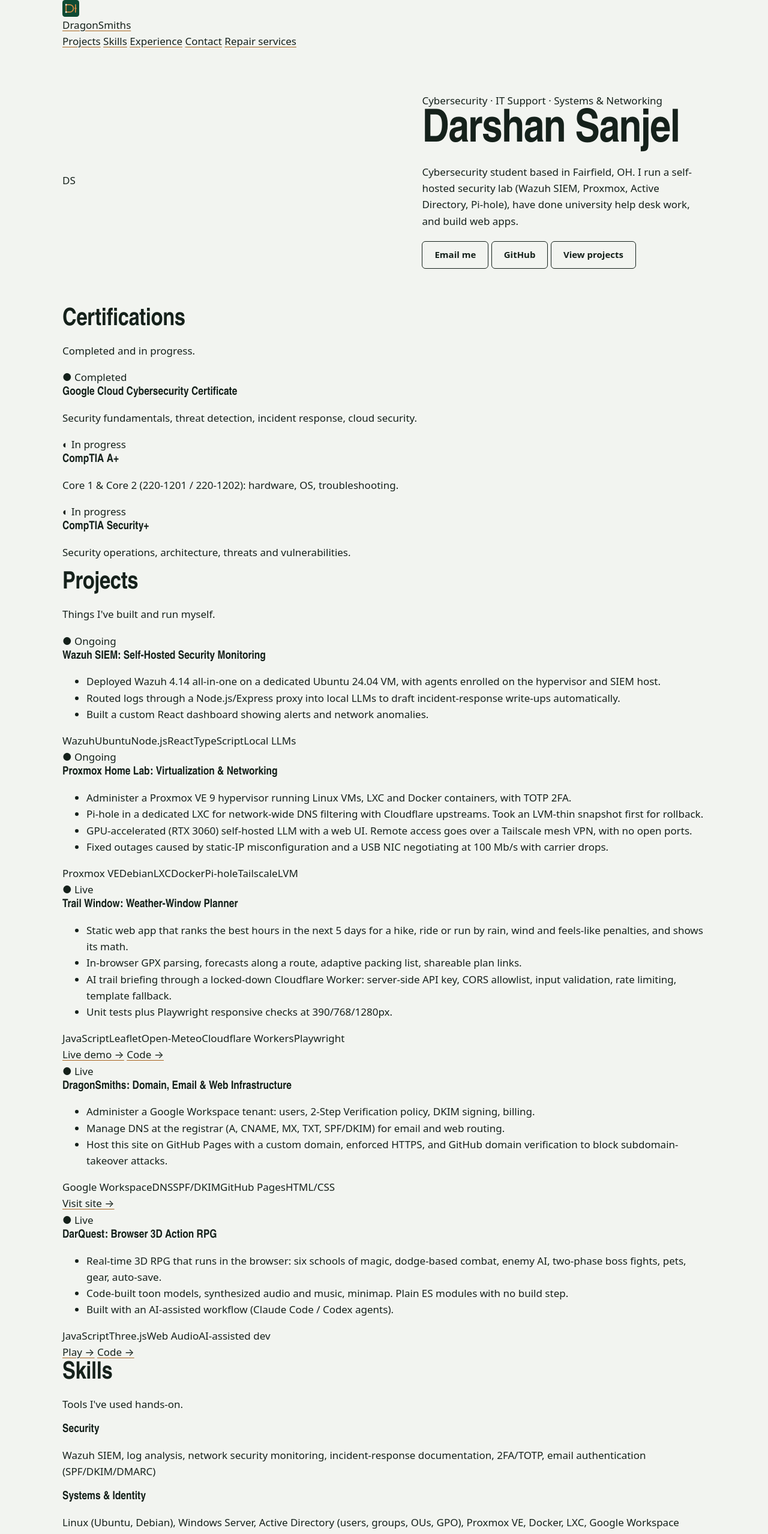
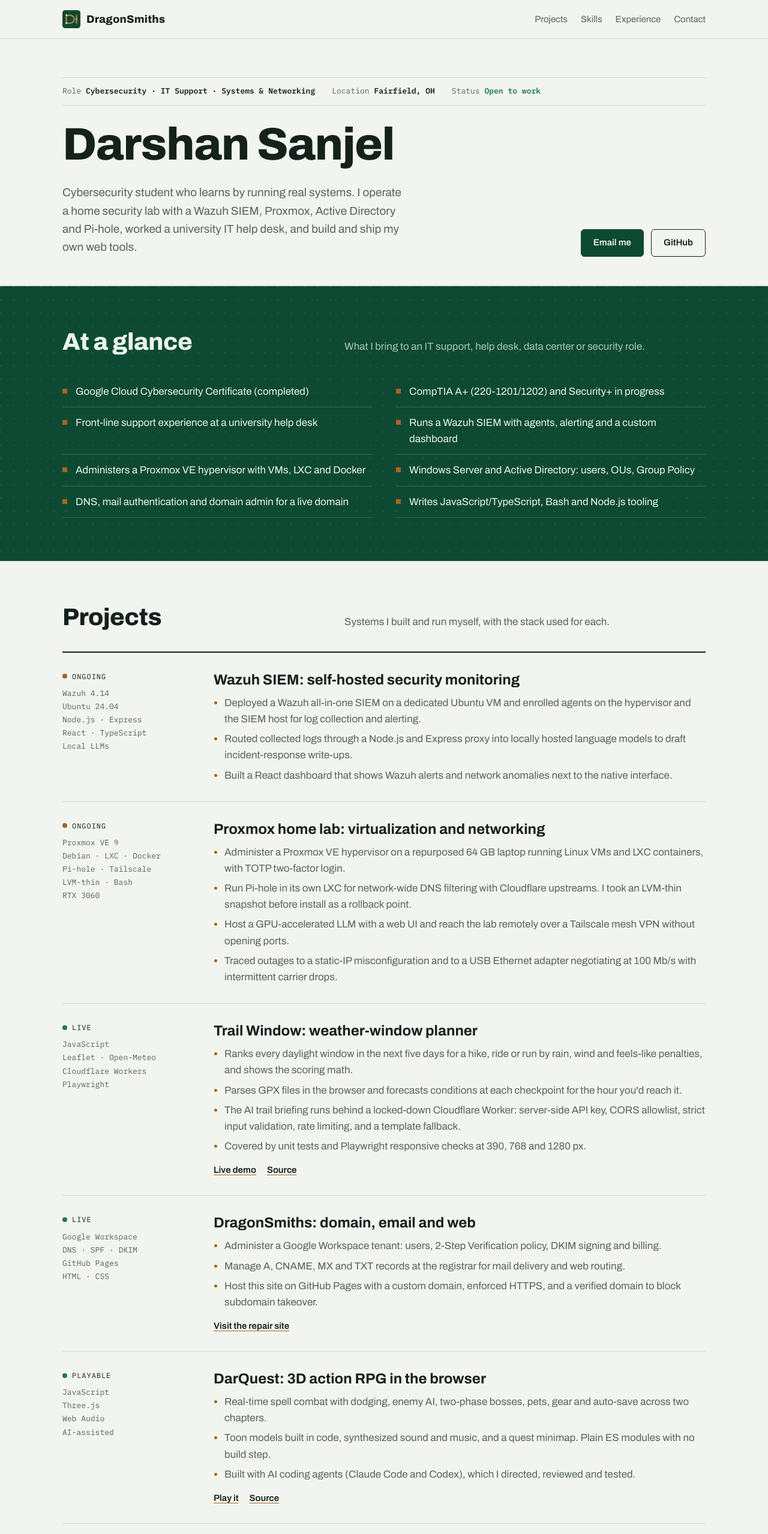
Before and after one commit to Darshan69420/dragonsmithers-site, a plain HTML site: page portfolio/index.html in a window 1280 px wide. Shown: the top 2557 px of the page at 60% size. Drawn offline with Linux system fonts and the light colour scheme.

Commit message:
Redesign portfolio as a datasheet

```diff
--- a/portfolio/index.html
+++ b/portfolio/index.html
@@ -2,180 +2,224 @@
 <html lang="en">
 <head>
   <meta charset="utf-8">
-  <meta name="viewport" content="width=device-width, initial-scale=1">
-  <title>Darshan Sanjel | Cybersecurity &amp; IT Portfolio</title>
-  <meta name="description" content="Darshan Sanjel: cybersecurity student and IT tech. Home lab, Wazuh SIEM, Proxmox, networking, and web projects.">
+  <meta name="viewport" content="width=device-width, initial-scale=1, viewport-fit=cover">
+  <title>Darshan Sanjel | Cybersecurity &amp; IT</title>
+  <meta name="description" content="Darshan Sanjel: cybersecurity student and IT tech in Fairfield, OH. Wazuh SIEM, Proxmox home lab, networking and web projects.">
   <link rel="icon" href="/favicon.svg" type="image/svg+xml">
+  <link rel="preconnect" href="https://fonts.googleapis.com">
+  <link rel="preconnect" href="https://fonts.gstatic.com" crossorigin>
+  <link rel="stylesheet" href="https://fonts.googleapis.com/css2?family=Archivo:wdth,wght@62..125,400..800&family=IBM+Plex+Mono:wght@400;500;600&display=swap">
   <link rel="stylesheet" href="/style.css">
 </head>
 <body>
 
-<header class="nav">
+<header class="top">
   <div class="wrap">
-    <a class="brand" href="/"><img src="/favicon.svg" alt="" width="28" height="28">DragonSmiths</a>
-    <nav class="nav-links">
+    <a class="mark" href="/"><img src="/favicon.svg" alt="" width="30" height="30">DragonSmiths</a>
+    <nav class="menu" aria-label="Main">
       <a href="#projects">Projects</a>
-      <a href="#skills" class="hide-sm">Skills</a>
-      <a href="#experience" class="hide-sm">Experience</a>
+      <a href="#skills" class="opt">Skills</a>
+      <a href="#history" class="opt">Experience</a>
       <a href="#contact">Contact</a>
-      <a href="/" class="hide-sm">Repair services</a>
     </nav>
   </div>
 </header>
 
 <main>
-  <div class="hero">
-    <div class="wrap profile">
-      <div class="avatar">DS</div>
-      <div style="flex:1;min-width:260px">
-        <div class="eyebrow">Cybersecurity · IT Support · Systems &amp; Networking</div>
-        <h1 style="margin-bottom:12px">Darshan <span class="hl">Sanjel</span></h1>
-        <p class="lead" style="margin-bottom:20px">Cybersecurity student based in Fairfield, OH. I run a self-hosted security lab (Wazuh SIEM, Proxmox, Active Directory, Pi-hole), have done university help desk work, and build web apps.</p>
-        <div class="cta">
-          <a class="btn primary" href="mailto:darshan@dragonsmithers.com?subject=Opportunity">Email me</a>
+  <section class="sheet-head">
+    <div class="wrap">
+      <div class="part">
+        <span>Role <b>Cybersecurity · IT Support · Systems &amp; Networking</b></span>
+        <span>Location <b>Fairfield, OH</b></span>
+        <span>Status <b style="color:var(--ok)">Open to work</b></span>
+      </div>
+      <h1>Darshan Sanjel</h1>
+      <div class="sheet-intro">
+        <p>Cybersecurity student who learns by running real systems. I operate a home security lab with a Wazuh SIEM, Proxmox, Active Directory and Pi-hole, worked a university IT help desk, and build and ship my own web tools.</p>
+        <div class="actions">
+          <a class="btn solid" href="mailto:darshan@dragonsmithers.com?subject=Opportunity">Email me</a>
           <a class="btn" href="https://github.com/sanjeldarshan65-afk" target="_blank" rel="noopener">GitHub</a>
-          <a class="btn" href="#projects">View projects</a>
         </div>
-      </div>
-    </div>
-  </div>
-
-  <section id="certs">
-    <div class="wrap">
-      <h2>Certifications</h2>
-      <p class="sub">Completed and in progress.</p>
-      <div class="grid">
-        <div class="card"><span class="status">● Completed</span><h3>Google Cloud Cybersecurity Certificate</h3><p>Security fundamentals, threat detection, incident response, cloud security.</p></div>
-        <div class="card"><span class="status" style="color:var(--ember-2)">◐ In progress</span><h3>CompTIA A+</h3><p>Core 1 &amp; Core 2 (220-1201 / 220-1202): hardware, OS, troubleshooting.</p></div>
-        <div class="card"><span class="status" style="color:var(--ember-2)">◐ In progress</span><h3>CompTIA Security+</h3><p>Security operations, architecture, threats and vulnerabilities.</p></div>
       </div>
     </div>
   </section>
 
-  <section id="projects">
+  <section class="band board">
     <div class="wrap">
+      <div class="band-head">
+        <h2>At a glance</h2>
+        <p>What I bring to an IT support, help desk, data center or security role.</p>
+      </div>
+      <ul class="features">
+        <li>Google Cloud Cybersecurity Certificate (completed)</li>
+        <li>CompTIA A+ (220-1201/1202) and Security+ in progress</li>
+        <li>Front-line support experience at a university help desk</li>
+        <li>Runs a Wazuh SIEM with agents, alerting and a custom dashboard</li>
+        <li>Administers a Proxmox VE hypervisor with VMs, LXC and Docker</li>
+        <li>Windows Server and Active Directory: users, OUs, Group Policy</li>
+        <li>DNS, mail authentication and domain admin for a live domain</li>
+        <li>Writes JavaScript/TypeScript, Bash and Node.js tooling</li>
+      </ul>
+    </div>
+  </section>
+
+  <section class="band" id="projects">
+    <div class="wrap">
+      <div class="band-head">
         <h2>Projects</h2>
-      <p class="sub">Things I've built and run myself.</p>
-      <div class="grid wide">
+        <p>Systems I built and run myself, with the stack used for each.</p>
+      </div>
+      <div class="projects">
 
-        <div class="card project">
-          <span class="status">● Ongoing</span>
-          <h3>Wazuh SIEM: Self-Hosted Security Monitoring</h3>
+        <article class="proj">
+          <aside>
+            <span class="state wip"><i></i>Ongoing</span>
+            <div class="stack">Wazuh 4.14<br>Ubuntu 24.04<br>Node.js · Express<br>React · TypeScript<br>Local LLMs</div>
+          </aside>
+          <div>
+            <h3>Wazuh SIEM: self-hosted security monitoring</h3>
             <ul>
-            <li>Deployed Wazuh 4.14 all-in-one on a dedicated Ubuntu 24.04 VM, with agents enrolled on the hypervisor and SIEM host.</li>
-            <li>Routed logs through a Node.js/Express proxy into local LLMs to draft incident-response write-ups automatically.</li>
-            <li>Built a custom React dashboard showing alerts and network anomalies.</li>
+              <li>Deployed a Wazuh all-in-one SIEM on a dedicated Ubuntu VM and enrolled agents on the hypervisor and the SIEM host for log collection and alerting.</li>
+              <li>Routed collected logs through a Node.js and Express proxy into locally hosted language models to draft incident-response write-ups.</li>
+              <li>Built a React dashboard that shows Wazuh alerts and network anomalies next to the native interface.</li>
             </ul>
-          <div class="tags"><span class="tag">Wazuh</span><span class="tag">Ubuntu</span><span class="tag">Node.js</span><span class="tag">React</span><span class="tag">TypeScript</span><span class="tag">Local LLMs</span></div>
           </div>
+        </article>
 
-        <div class="card project">
-          <span class="status">● Ongoing</span>
-          <h3>Proxmox Home Lab: Virtualization &amp; Networking</h3>
+        <article class="proj">
+          <aside>
+            <span class="state wip"><i></i>Ongoing</span>
+            <div class="stack">Proxmox VE 9<br>Debian · LXC · Docker<br>Pi-hole · Tailscale<br>LVM-thin · Bash<br>RTX 3060</div>
+          </aside>
+          <div>
+            <h3>Proxmox home lab: virtualization and networking</h3>
             <ul>
-            <li>Administer a Proxmox VE 9 hypervisor running Linux VMs, LXC and Docker containers, with TOTP 2FA.</li>
-            <li>Pi-hole in a dedicated LXC for network-wide DNS filtering with Cloudflare upstreams. Took an LVM-thin snapshot first for rollback.</li>
-            <li>GPU-accelerated (RTX 3060) self-hosted LLM with a web UI. Remote access goes over a Tailscale mesh VPN, with no open ports.</li>
-            <li>Fixed outages caused by static-IP misconfiguration and a USB NIC negotiating at 100 Mb/s with carrier drops.</li>
+              <li>Administer a Proxmox VE hypervisor on a repurposed 64 GB laptop running Linux VMs and LXC containers, with TOTP two-factor login.</li>
+              <li>Run Pi-hole in its own LXC for network-wide DNS filtering with Cloudflare upstreams. I took an LVM-thin snapshot before install as a rollback point.</li>
+              <li>Host a GPU-accelerated LLM with a web UI and reach the lab remotely over a Tailscale mesh VPN without opening ports.</li>
+              <li>Traced outages to a static-IP misconfiguration and to a USB Ethernet adapter negotiating at 100 Mb/s with intermittent carrier drops.</li>
             </ul>
-          <div class="tags"><span class="tag">Proxmox VE</span><span class="tag">Debian</span><span class="tag">LXC</span><span class="tag">Docker</span><span class="tag">Pi-hole</span><span class="tag">Tailscale</span><span class="tag">LVM</span></div>
           </div>
+        </article>
 
-        <div class="card project">
-          <span class="status">● Live</span>
-          <h3>Trail Window: Weather-Window Planner</h3>
+        <article class="proj">
+          <aside>
+            <span class="state"><i></i>Live</span>
+            <div class="stack">JavaScript<br>Leaflet · Open-Meteo<br>Cloudflare Workers<br>Playwright</div>
+          </aside>
+          <div>
+            <h3>Trail Window: weather-window planner</h3>
             <ul>
-            <li>Static web app that ranks the best hours in the next 5 days for a hike, ride or run by rain, wind and feels-like penalties, and shows its math.</li>
-            <li>In-browser GPX parsing, forecasts along a route, adaptive packing list, shareable plan links.</li>
-            <li>AI trail briefing through a locked-down Cloudflare Worker: server-side API key, CORS allowlist, input validation, rate limiting, template fallback.</li>
-            <li>Unit tests plus Playwright responsive checks at 390/768/1280px.</li>
+              <li>Ranks every daylight window in the next five days for a hike, ride or run by rain, wind and feels-like penalties, and shows the scoring math.</li>
+              <li>Parses GPX files in the browser and forecasts conditions at each checkpoint for the hour you'd reach it.</li>
+              <li>The AI trail briefing runs behind a locked-down Cloudflare Worker: server-side API key, CORS allowlist, strict input validation, rate limiting, and a template fallback.</li>
+              <li>Covered by unit tests and Playwright responsive checks at 390, 768 and 1280 px.</li>
             </ul>
-          <div class="tags"><span class="tag">JavaScript</span><span class="tag">Leaflet</span><span class="tag">Open-Meteo</span><span class="tag">Cloudflare Workers</span><span class="tag">Playwright</span></div>
             <div class="links">
-            <a href="https://sanjeldarshan65-afk.github.io/trail-window/" target="_blank" rel="noopener">Live demo →</a>
-            <a href="https://github.com/sanjeldarshan65-afk/trail-window" target="_blank" rel="noopener">Code →</a>
+              <a href="https://sanjeldarshan65-afk.github.io/trail-window/" target="_blank" rel="noopener">Live demo</a>
+              <a href="https://github.com/sanjeldarshan65-afk/trail-window" target="_blank" rel="noopener">Source</a>
             </div>
           </div>
+        </article>
 
-        <div class="card project">
-          <span class="status">● Live</span>
-          <h3>DragonSmiths: Domain, Email &amp; Web Infrastructure</h3>
+        <article class="proj">
+          <aside>
+            <span class="state"><i></i>Live</span>
+            <div class="stack">Google Workspace<br>DNS · SPF · DKIM<br>GitHub Pages<br>HTML · CSS</div>
+          </aside>
+          <div>
+            <h3>DragonSmiths: domain, email and web</h3>
             <ul>
-            <li>Administer a Google Workspace tenant: users, 2-Step Verification policy, DKIM signing, billing.</li>
-            <li>Manage DNS at the registrar (A, CNAME, MX, TXT, SPF/DKIM) for email and web routing.</li>
-            <li>Host this site on GitHub Pages with a custom domain, enforced HTTPS, and GitHub domain verification to block subdomain-takeover attacks.</li>
+              <li>Administer a Google Workspace tenant: users, 2-Step Verification policy, DKIM signing and billing.</li>
+              <li>Manage A, CNAME, MX and TXT records at the registrar for mail delivery and web routing.</li>
+              <li>Host this site on GitHub Pages with a custom domain, enforced HTTPS, and a verified domain to block subdomain takeover.</li>
             </ul>
-          <div class="tags"><span class="tag">Google Workspace</span><span class="tag">DNS</span><span class="tag">SPF/DKIM</span><span class="tag">GitHub Pages</span><span class="tag">HTML/CSS</span></div>
-          <div class="links"><a href="/">Visit site →</a></div>
+            <div class="links"><a href="/">Visit the repair site</a></div>
           </div>
+        </article>
 
-        <div class="card project">
-          <span class="status">● Live</span>
-          <h3>DarQuest: Browser 3D Action RPG</h3>
+        <article class="proj">
+          <aside>
+            <span class="state"><i></i>Playable</span>
+            <div class="stack">JavaScript<br>Three.js<br>Web Audio<br>AI-assisted</div>
+          </aside>
+          <div>
+            <h3>DarQuest: 3D action RPG in the browser</h3>
             <ul>
-            <li>Real-time 3D RPG that runs in the browser: six schools of magic, dodge-based combat, enemy AI, two-phase boss fights, pets, gear, auto-save.</li>
-            <li>Code-built toon models, synthesized audio and music, minimap. Plain ES modules with no build step.</li>
-            <li>Built with an AI-assisted workflow (Claude Code / Codex agents).</li>
+              <li>Real-time spell combat with dodging, enemy AI, two-phase bosses, pets, gear and auto-save across two chapters.</li>
+              <li>Toon models built in code, synthesized sound and music, and a quest minimap. Plain ES modules with no build step.</li>
+              <li>Built with AI coding agents (Claude Code and Codex), which I directed, reviewed and tested.</li>
             </ul>
-          <div class="tags"><span class="tag">JavaScript</span><span class="tag">Three.js</span><span class="tag">Web Audio</span><span class="tag">AI-assisted dev</span></div>
             <div class="links">
-            <a href="https://darshan69420.github.io/DarQuest/" target="_blank" rel="noopener">Play →</a>
-            <a href="https://github.com/Darshan69420/DarQuest" target="_blank" rel="noopener">Code →</a>
+              <a href="https://darshan69420.github.io/DarQuest/" target="_blank" rel="noopener">Play it</a>
+              <a href="https://github.com/Darshan69420/DarQuest" target="_blank" rel="noopener">Source</a>
             </div>
           </div>
+        </article>
 
       </div>
     </div>
   </section>
 
-  <section id="skills">
+  <section class="band" id="skills">
     <div class="wrap">
-      <h2>Skills</h2>
-      <p class="sub">Tools I've used hands-on.</p>
-      <div class="skills">
-        <div class="card"><h3>Security</h3><p>Wazuh SIEM, log analysis, network security monitoring, incident-response documentation, 2FA/TOTP, email authentication (SPF/DKIM/DMARC)</p></div>
-        <div class="card"><h3>Systems &amp; Identity</h3><p>Linux (Ubuntu, Debian), Windows Server, Active Directory (users, groups, OUs, GPO), Proxmox VE, Docker, LXC, Google Workspace Admin</p></div>
-        <div class="card"><h3>Networking</h3><p>DNS (A/CNAME/MX/TXT), DNS filtering, Pi-hole, VPN (Tailscale), static IP addressing, firewall rules, troubleshooting</p></div>
-        <div class="card"><h3>Development</h3><p>JavaScript, TypeScript, Bash, React, Node.js, Express, SQL/SQLite, REST APIs, Git/GitHub, Cloudflare Workers, AI coding agents</p></div>
+      <div class="band-head">
+        <h2>Specifications</h2>
+        <p>Tools I've used hands-on in the lab or on the job.</p>
+      </div>
+      <div class="spec-wrap">
+        <table class="spec">
+          <tr><th scope="row">Security</th><td>Wazuh SIEM, log analysis, network security monitoring, incident-response write-ups, TOTP 2FA, SPF / DKIM / DMARC</td></tr>
+          <tr><th scope="row">Systems</th><td>Ubuntu, Debian, Windows Server, Active Directory (users, groups, OUs, Group Policy), Proxmox VE, Docker, LXC, Google Workspace Admin</td></tr>
+          <tr><th scope="row">Networking</th><td>DNS records and filtering, Pi-hole, Tailscale VPN, static addressing, firewall rules, link-level troubleshooting</td></tr>
+          <tr><th scope="row">Development</th><td>JavaScript, TypeScript, Bash, React, Node.js, Express, SQL / SQLite, REST APIs, Git, Cloudflare Workers</td></tr>
+          <tr><th scope="row">Hardware</th><td>Repurposed a laptop into a hypervisor host, M.2 SSD installs, GPU setup (RTX 3060) for local LLMs</td></tr>
+        </table>
       </div>
     </div>
   </section>
 
-  <section id="experience">
+  <section class="band" id="history">
     <div class="wrap">
-      <h2>Experience &amp; Education</h2>
-      <p class="sub">&nbsp;</p>
-      <div class="timeline">
-        <div class="tl">
-          <div class="when">Feb – May 2025</div>
-          <div><h3>IT Help Desk Assistant, Miami University Regionals</h3><p>Front-line support for students, faculty and staff in person. Password resets and account recovery. Set up classroom and lab computers and peripherals.</p></div>
+      <div class="band-head">
+        <h2>Experience &amp; education</h2>
+        <p>&nbsp;</p>
       </div>
-        <div class="tl">
-          <div class="when">Expected 2028</div>
-          <div><h3>Associate Degree, Cybersecurity, University of Cincinnati Blue Ash</h3><p>Coursework in cybersecurity, networking and artificial intelligence. Earlier coursework at Miami University Regionals.</p></div>
+      <div class="history">
+        <div>
+          <span class="when">Feb – May 2025</span>
+          <div><h3>IT Help Desk Assistant · Miami University Regionals</h3><p>In-person front-line support for students, faculty and staff. Password resets and account recovery, plus setup of classroom and lab computers and peripherals.</p></div>
+        </div>
+        <div>
+          <span class="when">Expected 2028</span>
+          <div><h3>A.S. Cybersecurity · University of Cincinnati Blue Ash</h3><p>Coursework in cybersecurity, networking and artificial intelligence. Earlier coursework at Miami University Regionals.</p></div>
         </div>
       </div>
     </div>
   </section>
 
-  <section id="contact">
-    <div class="wrap">
-      <div class="contact-box">
-        <h2>Let's talk</h2>
-        <p>I'm looking for IT support, help desk, data center technician, and security internship roles in the Cincinnati / Dayton area. Resume available on request.</p>
-        <div class="cta">
-          <a class="btn primary" href="mailto:darshan@dragonsmithers.com?subject=Opportunity">darshan@dragonsmithers.com</a>
-          <a class="btn" href="https://github.com/sanjeldarshan65-afk" target="_blank" rel="noopener">GitHub</a>
+  <section class="band board" id="contact">
+    <div class="wrap split">
+      <div>
+        <h2>Hiring for IT, help desk or data center work?</h2>
+        <p class="muted" style="margin:14px 0 0">I'm looking for roles and internships around Cincinnati and Dayton. My resume is available on request.</p>
+      </div>
+      <div style="display:grid;gap:14px;align-content:start">
+        <span class="label">Email</span>
+        <code class="mono" style="font-size:20px;user-select:all;overflow-wrap:anywhere">darshan@dragonsmithers.com</code>
+        <div style="display:flex;flex-wrap:wrap;gap:12px;margin-top:8px">
+          <a class="btn on-board" href="mailto:darshan@dragonsmithers.com?subject=Opportunity">Send an email</a>
+          <a class="btn on-board" href="https://github.com/sanjeldarshan65-afk" target="_blank" rel="noopener">GitHub</a>
         </div>
       </div>
     </div>
   </section>
 </main>
 
-<footer>
+<footer class="foot">
   <div class="wrap">
     <span>© <span id="y"></span> Darshan Sanjel</span>
-    <a href="/">DragonSmiths Tech Repair →</a>
+    <a href="/">DragonSmiths Tech Repair</a>
   </div>
 </footer>
 <script>document.getElementById('y').textContent = new Date().getFullYear();</script>
```
Lines whose indentation alone changed are shown as unchanged.
